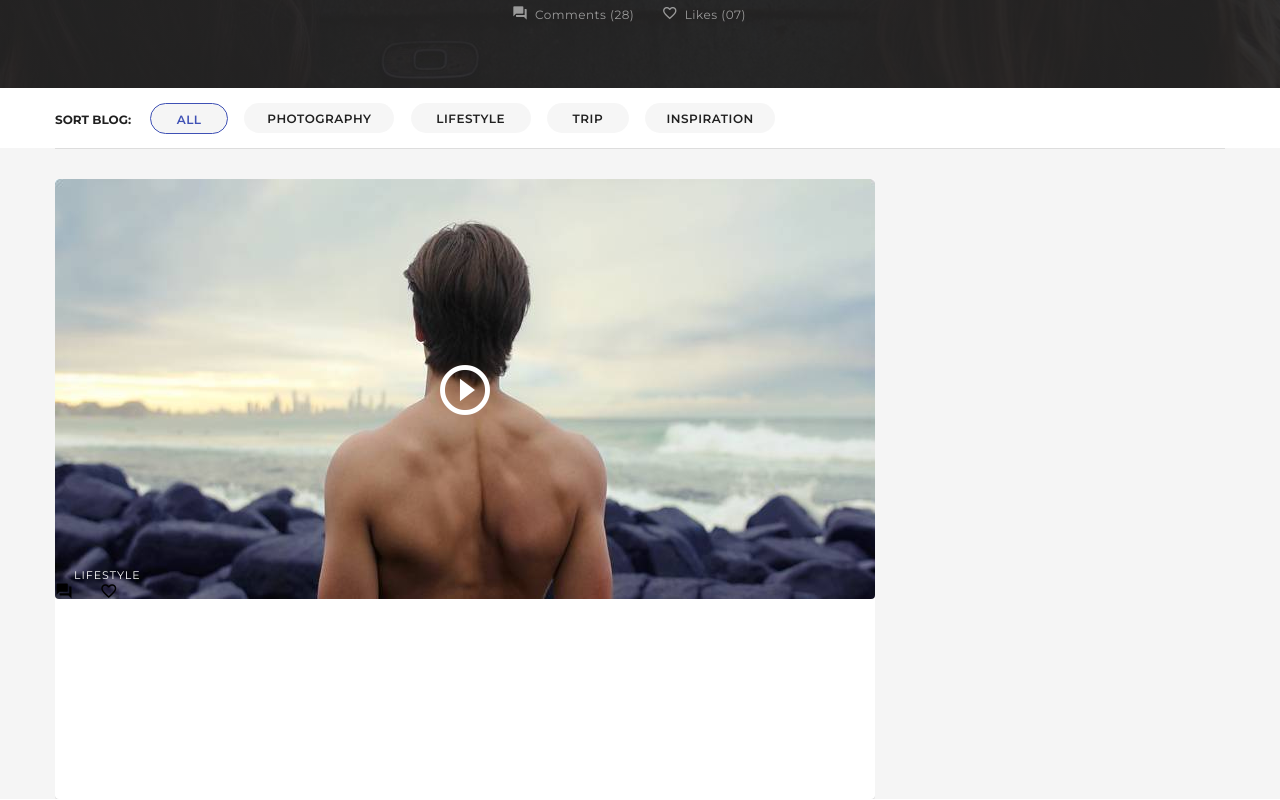
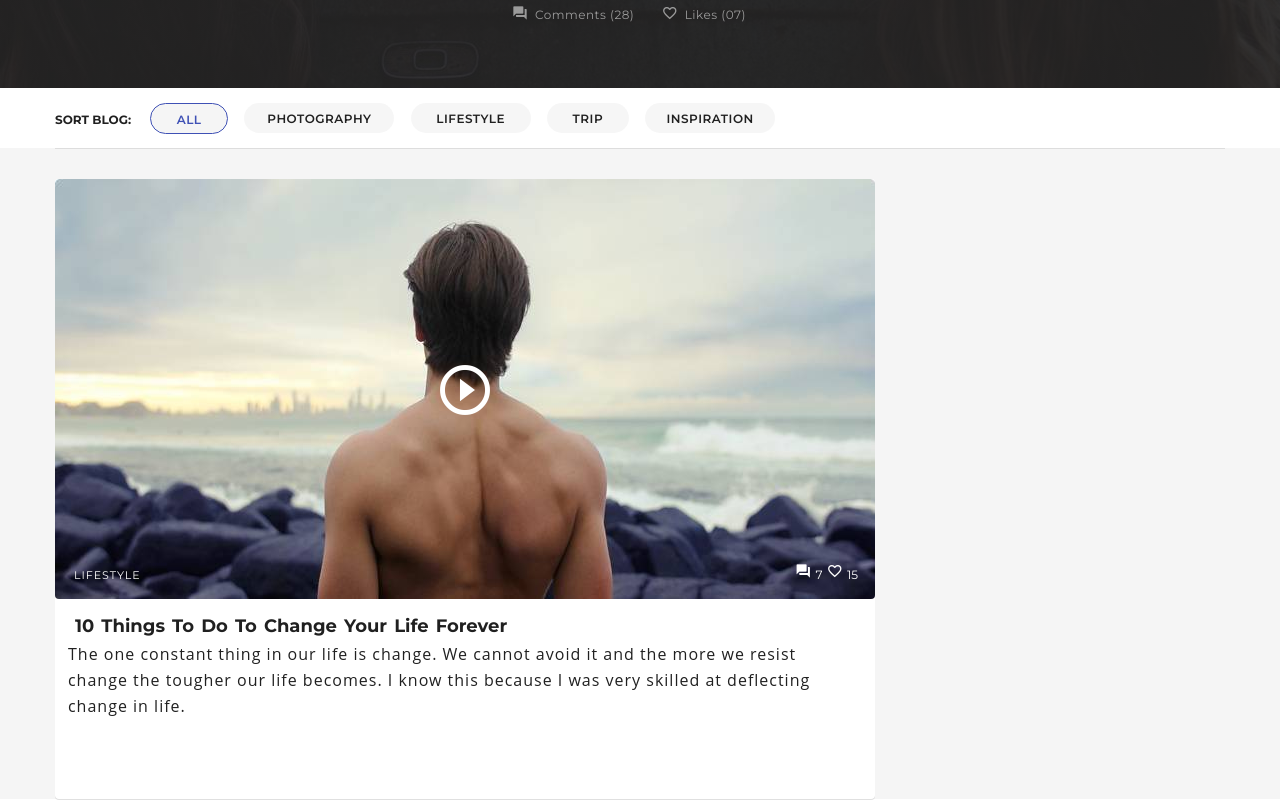
Before and after one commit to vinayfartyal/29Kreativ-TrainningModule, a plain HTML site: page index.html in a window 1280 px wide. Shown: the part 752-1552 px from the top of the page. Drawn offline with Linux system fonts and the light colour scheme.

Commit message:
intial commit

```diff
--- a/index.html
+++ b/index.html
@@ -215,8 +215,29 @@
               </span></a
             >
             <div class="lifestyle-logo">LIFESTYLE</div>
-            <span class="material-icons md-18"> forum 7 </span>
-            <span class="material-icons md-18"> favorite_border </span>
+            <div class="comments-likes-bodyimage">
+              <a href="" class="icon-color"
+                ><span class="material-icons md-16"> forum </span>
+                <span class="seven">7</span>
+              </a>
+              <a href="" class="icon-color">
+                <span class="material-icons md-16"> favorite_border </span>
+                <span class="fifteen">15</span>
+              </a>
+            </div>
+          </div>
+          <div class="henry-little-content">
+            <div class="content">
+              <p class="main-heading">
+                10 Things To Do To Change Your Life Forever
+              </p>
+              <p class="paragraph">
+                The one constant thing in our life is change. We cannot avoid it
+                and the more we resist change the tougher our life becomes. I
+                know this because I was very skilled at deflecting change in
+                life.
+              </p>
+            </div>
           </div>
         </div>
       </div>
--- a/style.css
+++ b/style.css
@@ -584,3 +584,54 @@ div.like {
     margin-top: 148px;
     margin-left: 19px;
 }
+
+
+.comments-likes-bodyimage {
+    float: right;
+    color: #ffffff;
+    margin-right: 17px;
+    margin-top: -19px;
+}
+
+.icon-color {
+    color: #ffffff;
+}
+
+.seven {
+    font-size: 12px;
+}
+
+.fifteen {
+    font-size: 12px;
+}
+
+.henry-little-content {
+    height: 201px;
+}
+
+.henry-little-content .content {
+    display: inline-block;
+    width: 767px;
+    height: 110px;
+    margin: 13px;
+}
+
+.henry-little-content .content .main-heading {
+    opacity: 0.871;
+    font-size: 18px;
+    line-height: 29px;
+    color: #000000;
+    font-weight: 700;
+    word-spacing: 2px;
+    margin-left: 7px
+}
+
+.henry-little-content .content .paragraph {
+    opacity: 0.871;
+    font-size: 16px;
+    letter-spacing: 1px;
+    line-height: 26px;
+    color: #000000;
+    font-weight: 400;
+    font-family: "Open Sans";
+}
```
